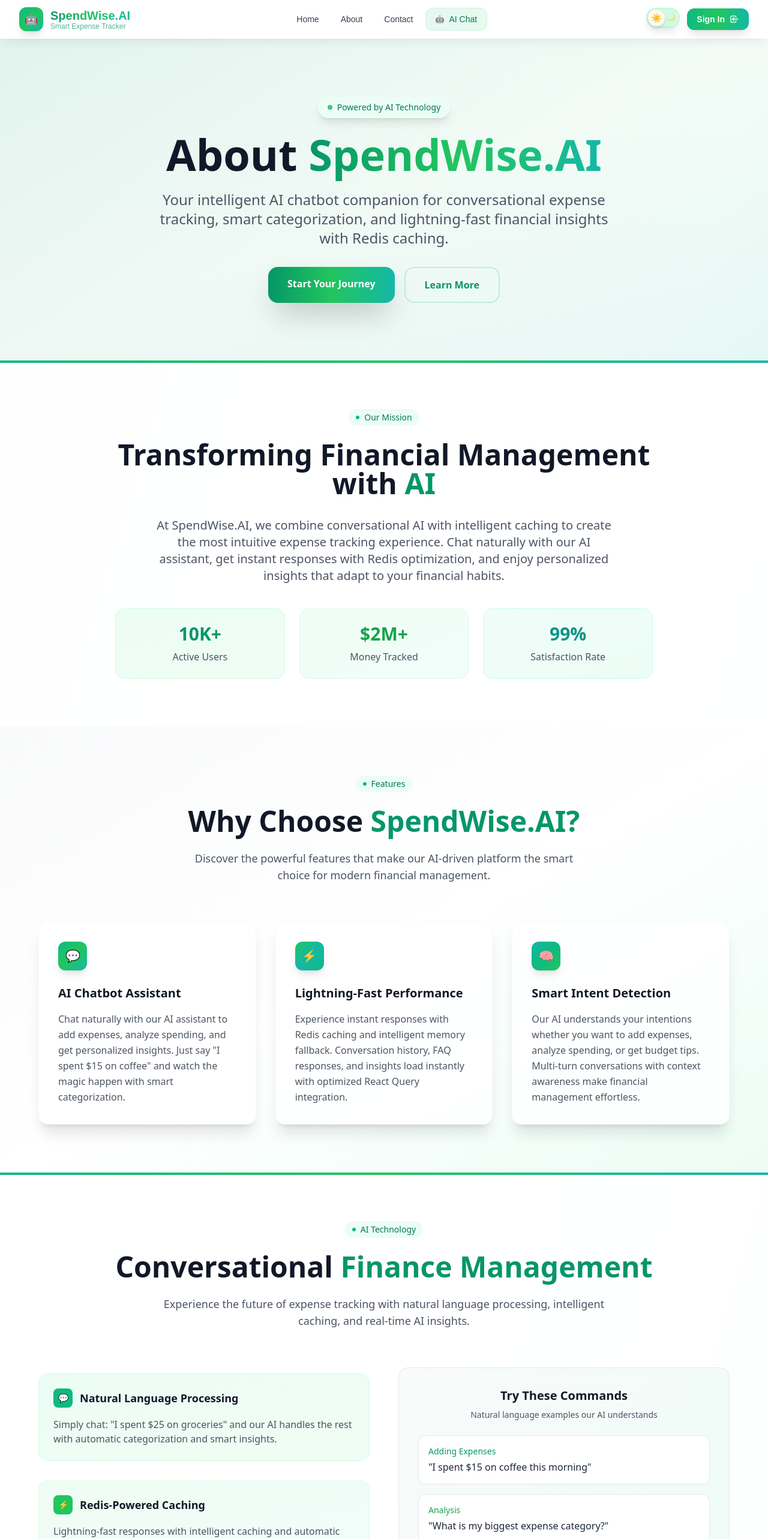
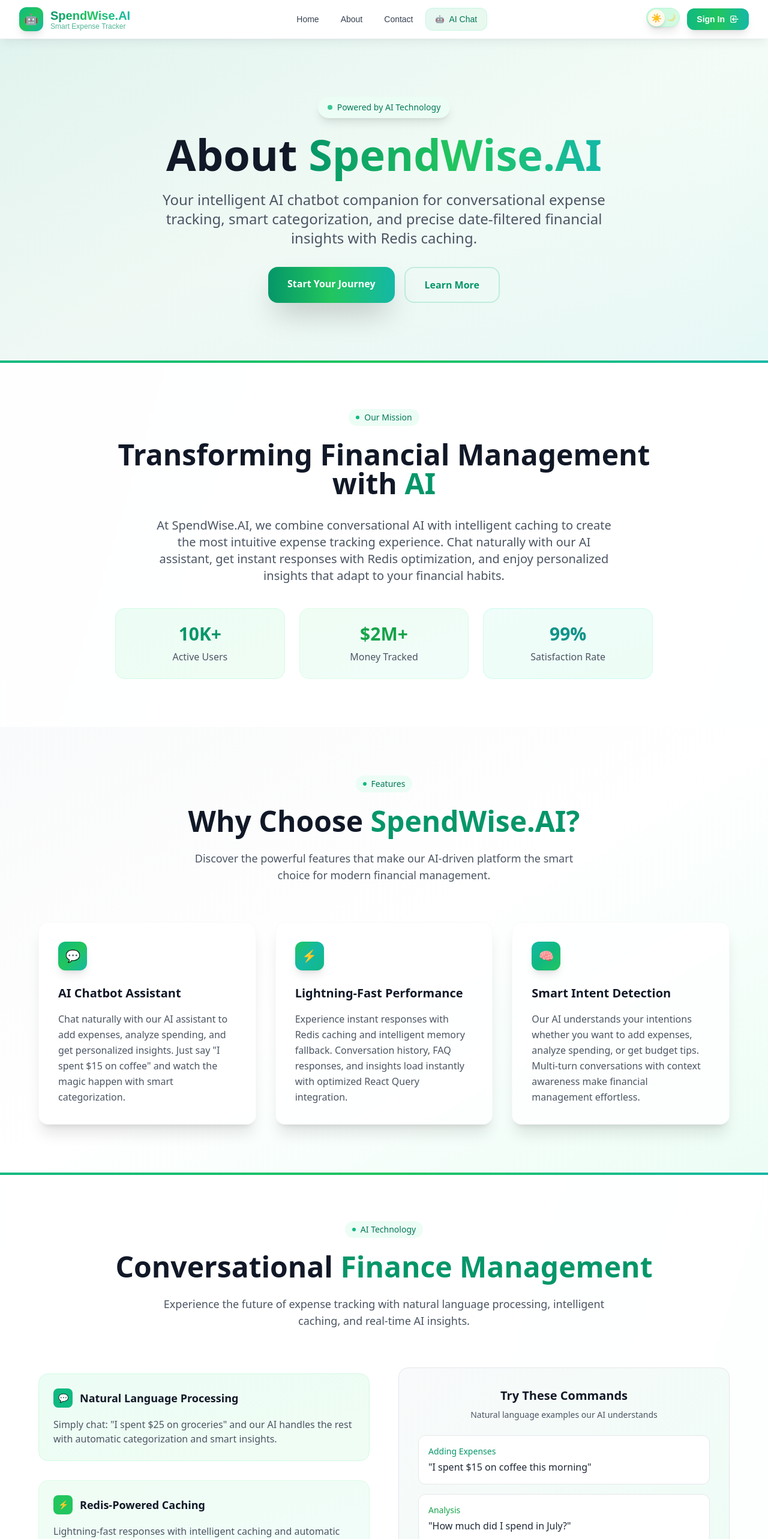
Before and after one commit to VanshShah174/SpendWise.AI, a Next.js app: page /about in a window 1280 px wide. Shown: the top 2566 px of the page at 60% size. Built offline with nearby package versions, Linux system fonts and the light colour scheme; no server answers.

Commit message:
Update about and contact pages

```diff
--- a/app/about/page.tsx
+++ b/app/about/page.tsx
@@ -20,7 +20,7 @@
           </h1>
           <p className='text-base sm:text-lg md:text-xl lg:text-2xl text-gray-600 dark:text-gray-400 max-w-3xl mx-auto leading-relaxed px-2 sm:px-0'>
             Your intelligent AI chatbot companion for conversational expense tracking,
-            smart categorization, and lightning-fast financial insights with Redis caching.
+            smart categorization, and precise date-filtered financial insights with Redis caching.
           </p>
           <div className='mt-6 sm:mt-8 flex flex-col sm:flex-row gap-3 sm:gap-4 justify-center px-2 sm:px-0'>
             <Link
@@ -250,7 +250,7 @@
 
                   <div className='bg-white dark:bg-gray-700 p-4 rounded-xl border border-gray-200 dark:border-gray-600'>
                     <div className='text-green-600 dark:text-green-400 font-medium text-sm mb-1'>Analysis</div>
-                    <div className='text-gray-800 dark:text-gray-200'>&quot;What is my biggest expense category?&quot;</div>
+                    <div className='text-gray-800 dark:text-gray-200'>&quot;How much did I spend in July?&quot;</div>
                   </div>
 
                   <div className='bg-white dark:bg-gray-700 p-4 rounded-xl border border-gray-200 dark:border-gray-600'>
--- a/app/contact/page.tsx
+++ b/app/contact/page.tsx
@@ -19,7 +19,7 @@
           </h1>
           <p className='text-base sm:text-lg md:text-xl lg:text-2xl text-gray-600 dark:text-gray-400 max-w-3xl mx-auto leading-relaxed px-2 sm:px-0'>
             Need help with our AI chatbot or conversational expense tracking?
-            Get instant support for Redis caching, natural language features, and more!
+            Get instant support for Redis caching, date filtering, natural language features, and more!
           </p>
           <div className='mt-6 sm:mt-8 flex flex-col sm:flex-row gap-3 sm:gap-4 justify-center px-2 sm:px-0'>
             <a
```
Also changed, not shown: 1 other file (tests, documents, lock files or other folders).
